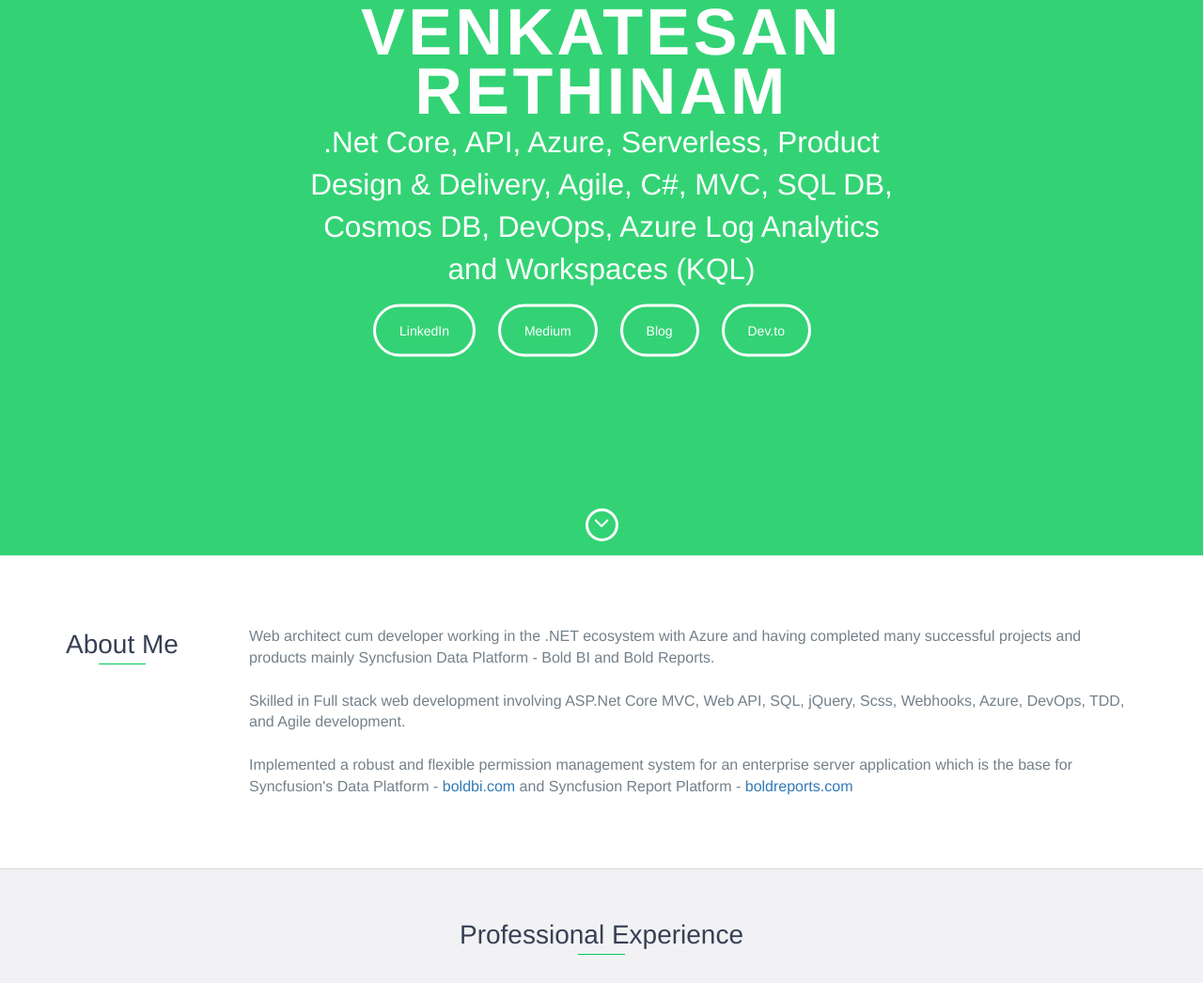
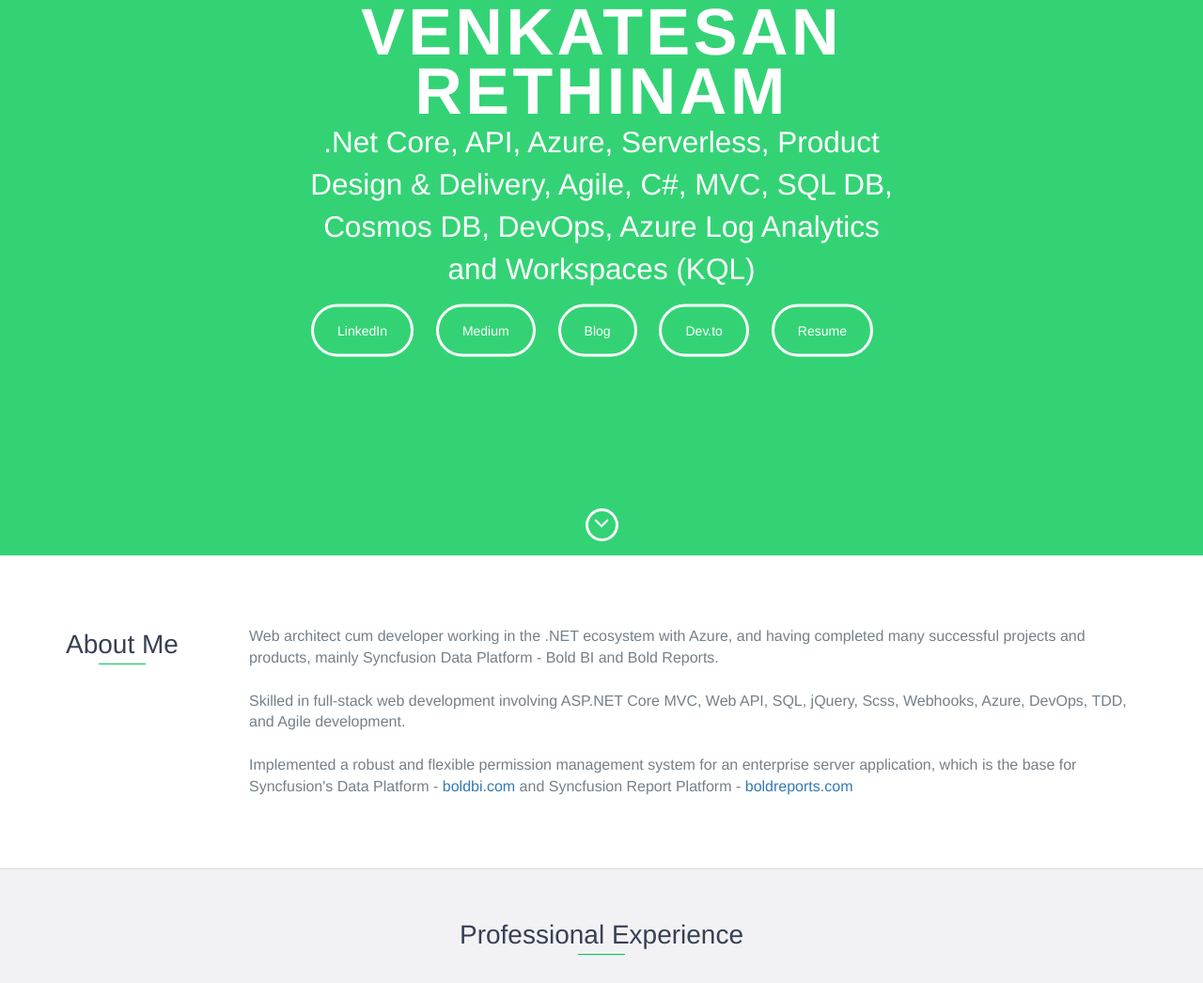
Before and after one commit to venbacodes/myprofile, a plain HTML site: page index.html in a window 1280 px wide. Shown: the part 209-1255 px from the top of the page at 94% size. Drawn offline with nearby package versions, Linux system fonts and the light colour scheme.

Commit message:
Add resume link and refine text in index.html
Added a link to the resume and improved text formatting.

```diff
--- a/index.html
+++ b/index.html
@@ -105,6 +105,8 @@
                 style="margin-right: 20px">Blog</a>
             <a target="_blank" href="https://dev.to/vengi83644" class="btn-rounded-white"
                 style="margin-right: 20px">Dev.to</a>
+            <a target="_blank" href="https://bicloud.io/Venkatesan_Rethinam_dotnet_2026_7.pdf" class="btn-rounded-white"
+                style="margin-right: 20px">Resume</a>
         </div>
         <!-- End #lead-content -->
 
@@ -127,14 +129,14 @@
                 </div>
                 <div class="col-md-10">
                     <p>
-                        Web architect cum developer working in the .NET ecosystem with Azure and having completed many
-                        successful projects and products mainly Syncfusion Data Platform - Bold BI and Bold Reports.
+                        Web architect cum developer working in the .NET ecosystem with Azure, and having completed many
+                        successful projects and products, mainly Syncfusion Data Platform - Bold BI and Bold Reports.
                         <br>
-                        <br> Skilled in Full stack web development involving ASP.Net Core MVC, Web API, SQL, jQuery,
+                        <br> Skilled in full-stack web development involving ASP.NET Core MVC, Web API, SQL, jQuery,
                         Scss, Webhooks, Azure, DevOps, TDD, and Agile development.
                         <br>
                         <br> Implemented a robust and flexible permission management system for an enterprise server
-                        application which is the base for Syncfusion's Data Platform -
+                        application, which is the base for Syncfusion's Data Platform -
                         <a href="https://www.boldbi.com" target="_blank">boldbi.com</a> and Syncfusion Report Platform -
                         <a href="https://www.boldreports.com" target="_blank">boldreports.com</a>
                     </p>
```
